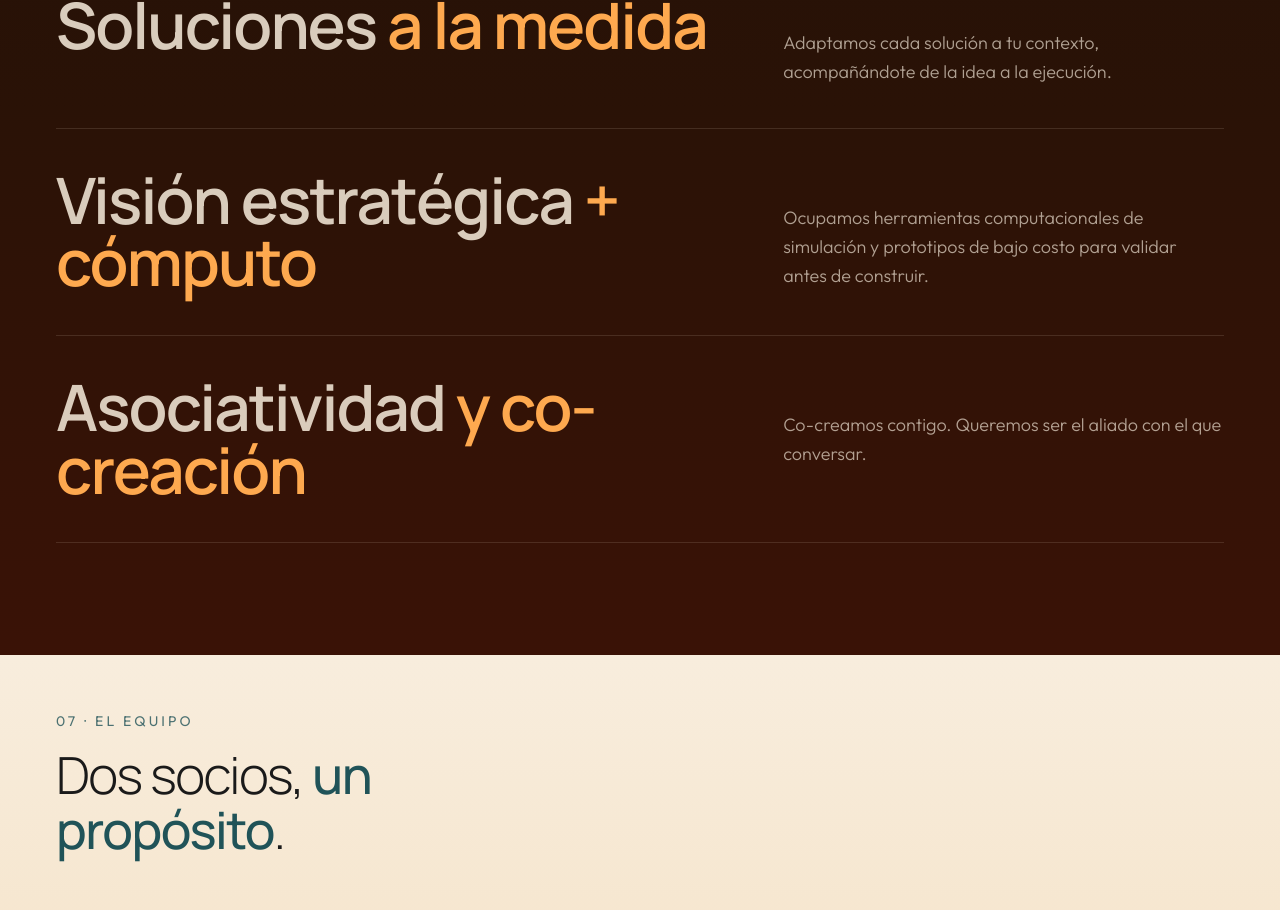
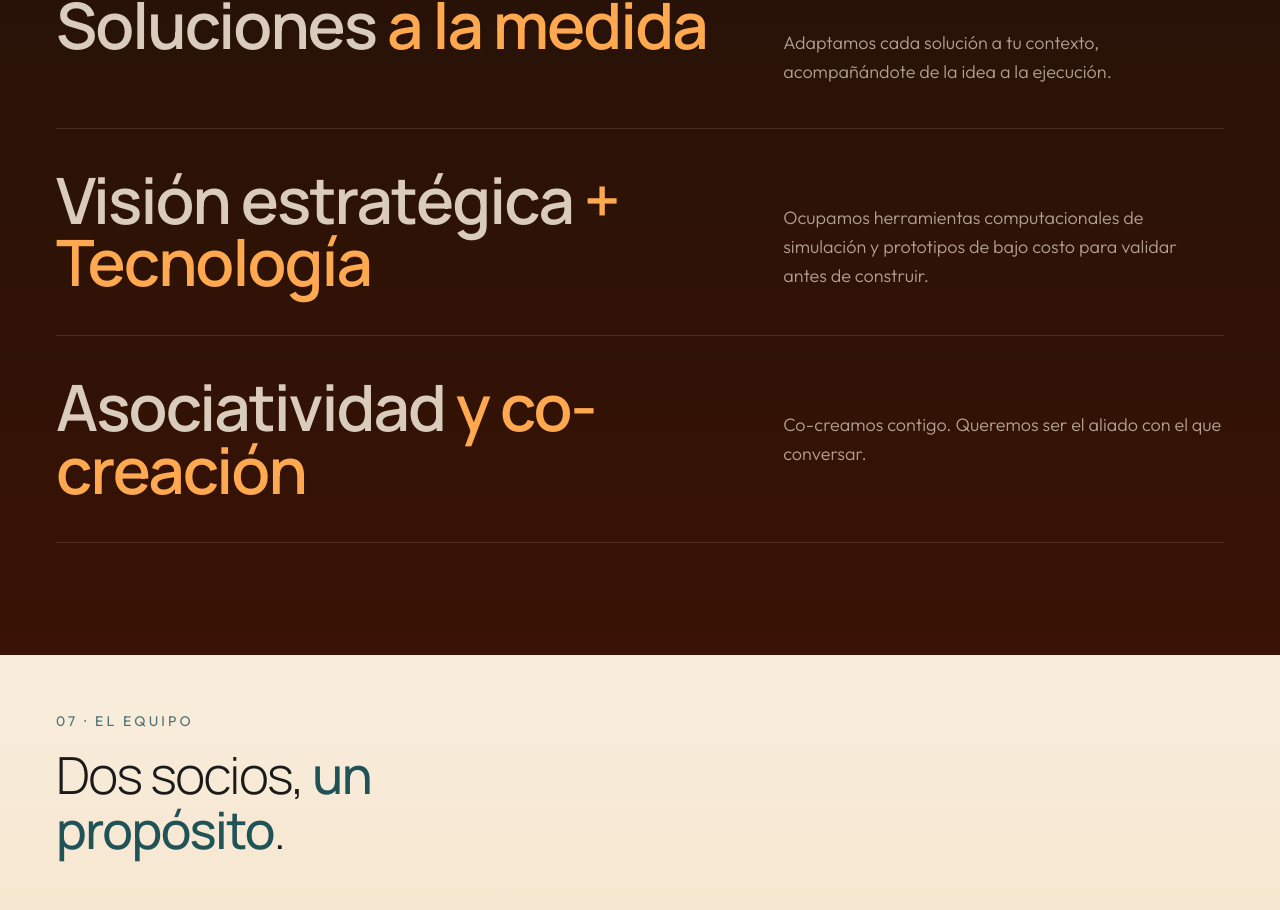
Before and after one commit to andresanemic/enma-v2, a Next.js app: page /nosotros in a window 1280 px wide. Shown: the part 3913-4823 px from the top of the page. Built offline with nearby package versions, Linux system fonts and the light colour scheme.

Commit message:
feat(nosotros): cambia + computo por + Tecnologia en diferenciadores
Co-Authored-By: Claude Opus 4.8 <noreply@anthropic.com>

```diff
--- a/src/components/sections/Nosotros.tsx
+++ b/src/components/sections/Nosotros.tsx
@@ -24,7 +24,7 @@ const DIFERENCIADORES: Diferenciador[] = [
   },
   {
     lead: "Visión estratégica",
-    accent: "+ cómputo",
+    accent: "+ Tecnología",
     support:
       "Ocupamos herramientas computacionales de simulación y prototipos de bajo costo para validar antes de construir.",
   },
```
